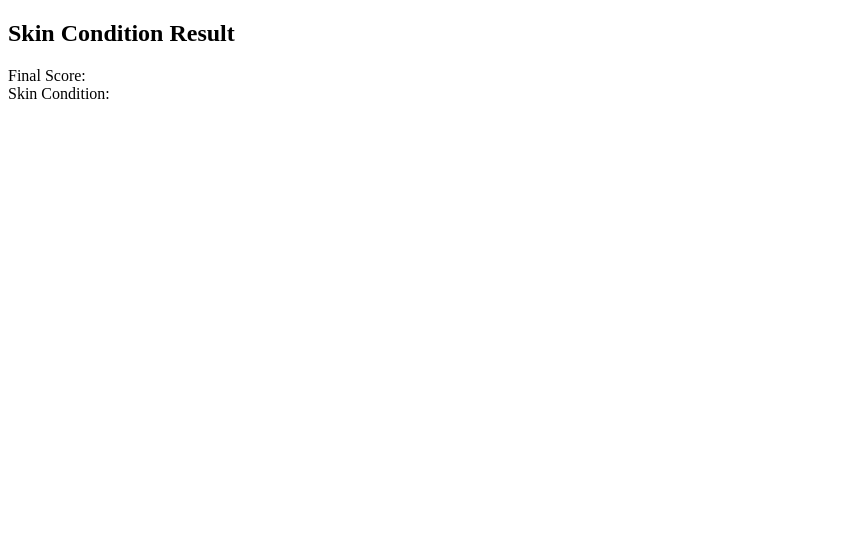
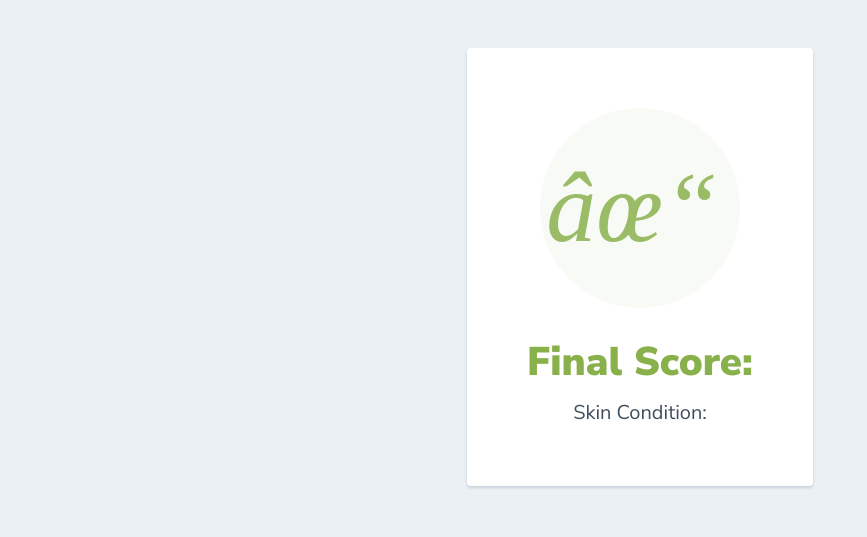
Before and after one commit to ashishsinha14/woverse, a plain HTML site: page php/result.html in a window 1280 px wide. Shown: the whole page, without its empty margins (0-867 px from the left). Drawn offline with Linux system fonts and the light colour scheme.

Commit message:
skin survey

```diff
--- a/php/result.html
+++ b/php/result.html
@@ -1,9 +1,12 @@
-<!DOCTYPE html>
+<!-- <!DOCTYPE html>
 <html lang="en">
 <head>
     <meta charset="UTF-8">
     <meta name="viewport" content="width=device-width, initial-scale=1.0">
     <title>Skin Condition Result</title>
+    <style>
+
+    </style>
 </head>
 <body>
     <h2>Skin Condition Result</h2>
@@ -28,4 +31,73 @@
         document.getElementById('skinCondition').innerHTML = 'Skin Condition: ' + skinCondition;
     </script>
 </body>
+</html> -->
+
+<!DOCTYPE html>
+<html>
+  <head>
+    <link href="https://fonts.googleapis.com/css?family=Nunito+Sans:400,400i,700,900&display=swap" rel="stylesheet">
+    <title>Skin Condition Result</title>
+  </head>
+    <style>
+      body {
+        text-align: center;
+        padding: 40px 0;
+        background: #EBF0F5;
+      }
+        h1 {
+          color: #88B04B;
+          font-family: "Nunito Sans", "Helvetica Neue", sans-serif;
+          font-weight: 900;
+          font-size: 40px;
+          margin-bottom: 10px;
+        }
+        p {
+          color: #404F5E;
+          font-family: "Nunito Sans", "Helvetica Neue", sans-serif;
+          font-size:20px;
+          margin: 0;
+        }
+      i {
+        color: #9ABC66;
+        font-size: 100px;
+        line-height: 200px;
+        margin-left:-15px;
+      }
+      .card {
+        background: white;
+        padding: 60px;
+        border-radius: 4px;
+        box-shadow: 0 2px 3px #C8D0D8;
+        display: inline-block;
+        margin: 0 auto;
+      }
+    </style>
+    <body>
+      <div class="card">
+      <div style="border-radius:200px; height:200px; width:200px; background: #F8FAF5; margin:0 auto;">
+        <i class="checkmark">✓</i>
+      </div>
+        <h1 id="finalScore"></h1>
+        <p id="skinCondition"></p>
+      </div>
+
+      <script>
+        // Function to get URL parameter by name
+        function getUrlParameter(name) {
+            name = name.replace(/[\[]/, '\\[').replace(/[\]]/, '\\]');
+            var regex = new RegExp('[\\?&]' + name + '=([^&#]*)');
+            var results = regex.exec(location.search);
+            return results === null ? '' : decodeURIComponent(results[1].replace(/\+/g, ' '));
+        }
+
+        // Read values from URL parameters
+        var finalScore = getUrlParameter('score');
+        var skinCondition = getUrlParameter('condition');
+
+        // Display values on the page
+        document.getElementById('finalScore').innerHTML = 'Final Score: ' + finalScore;
+        document.getElementById('skinCondition').innerHTML = 'Skin Condition: ' + skinCondition;
+    </script>
+    </body>
 </html>
```
